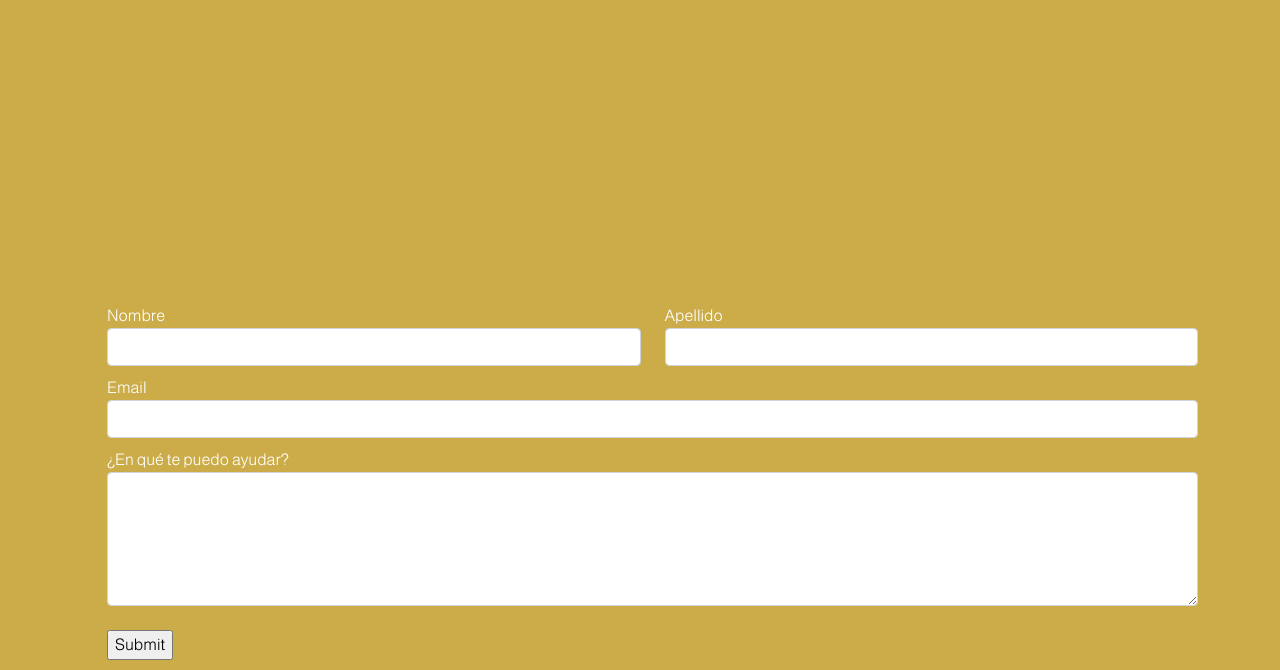
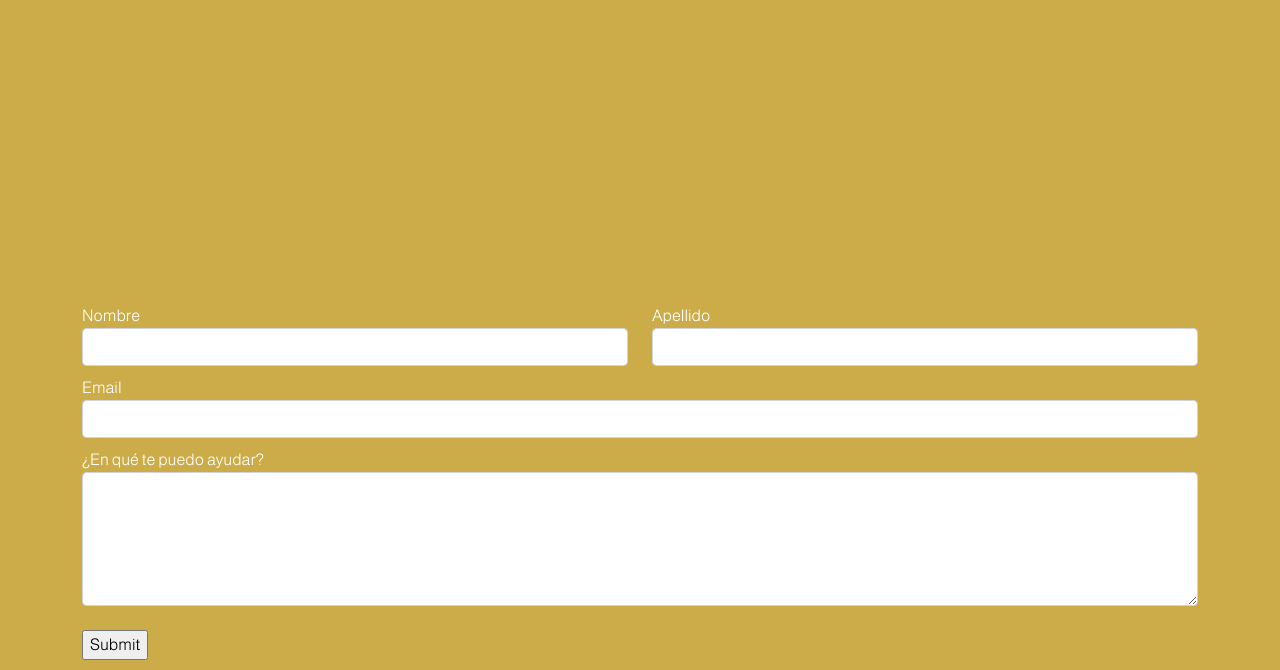
Before and after one commit to MileVargas/PFVargas, a plain HTML site: page pages/contacto.html in a window 1280 px wide. Shown: the part 428-1098 px from the top of the page. Drawn offline with nearby package versions, Linux system fonts and the light colour scheme.

Commit message:
ultimo commit antes de agregar sass

```diff
--- a/estilos.css
+++ b/estilos.css
@@ -230,9 +230,6 @@ section p {
 /* fin estilo para el sec de fondo con gradient */
 
 /* formulario contacto */
-form {
-    margin-left: 25px;
-}
 
 label {
     font-family: 'Almarai';
```
